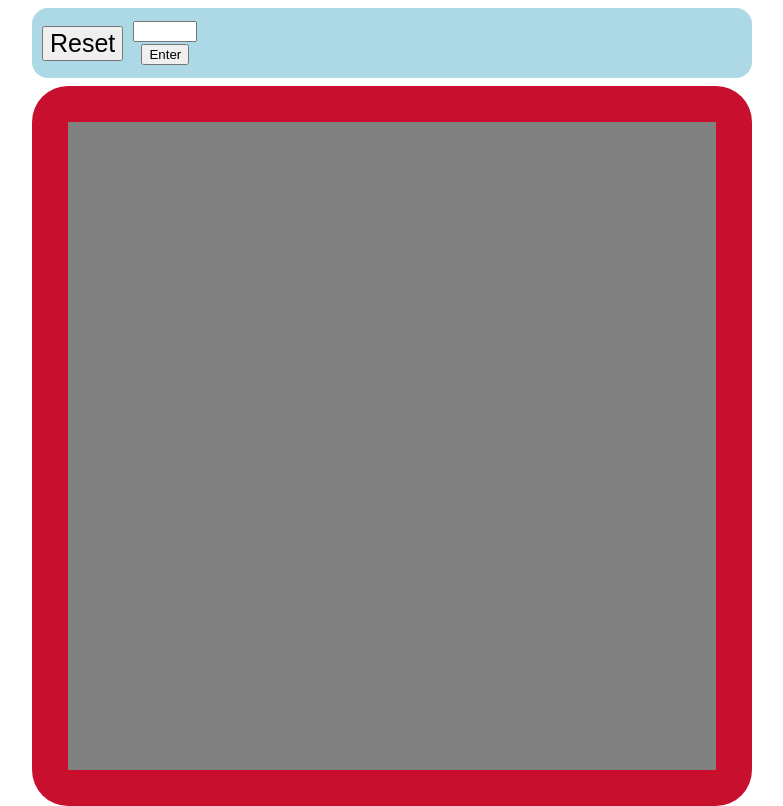
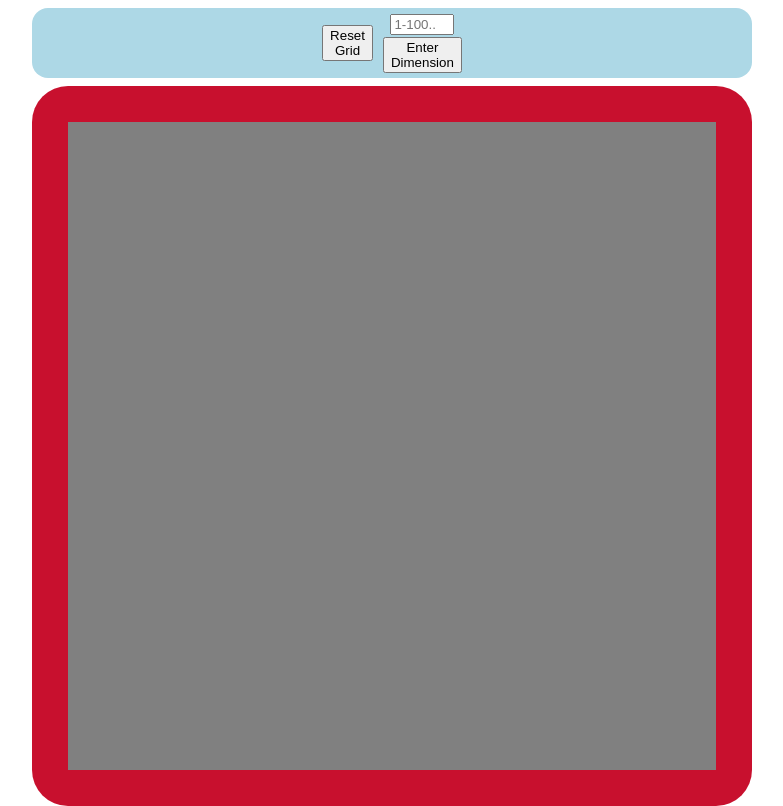
Before and after one commit to cem-u/odin-etch-a-sketch, a plain HTML site: page index.html in a window 1280 px wide. Shown: the whole page, without its empty margins (248-1031 px from the left). Drawn offline with Linux system fonts and the light colour scheme.

Commit message:
Tweak toolbar buttons and refactor css file

```diff
--- a/index.html
+++ b/index.html
@@ -8,14 +8,15 @@
     </head>
     <body>
         <div class="toolbar">
-            <button class="reset">Reset</button>
+            <button class="reset">Reset<br>Grid</button>
             <div class="dimension-container">
                 <input class="dimension-input"
                        type="number"
                        name="dimension"
+                       placeholder="1-100..."
                        min="1"
                        max="100">
-                <button class="dimension-enter">Enter</button>
+                <button class="dimension-enter">Enter<br>Dimension</button>
             </div>
         </div>
         <div class="grid-container">
--- a/style.css
+++ b/style.css
@@ -11,22 +11,16 @@ body {
     min-width: 483px;
     display: flex;
     align-items: center;
+    justify-content: center;
 }
 
 .toolbar {
-    width: min(100vw, 90vh);
     height: 8vh;
-    min-width: 483px;
     min-height: 70px;
     margin: 1vh auto;
     border-radius: 2vh;
     gap: 10px;
     background-color: #ADD8E6;
-}
-
-.reset {
-    font-size: 25px;
-    margin-left: 10px;
 }
 
 .dimension-container {
@@ -37,13 +31,10 @@ body {
 }
 
 .grid-container {
-    width: min(100vw, 90vh);
     height: min(100vw, 90vh);
-    min-width: 483px;
     min-height: 483px;
     margin: 0 auto;
     border-radius: min(5vw, 4.5vh);
-    justify-content: center;
     background-color: #C8102E;
 }
 
```
